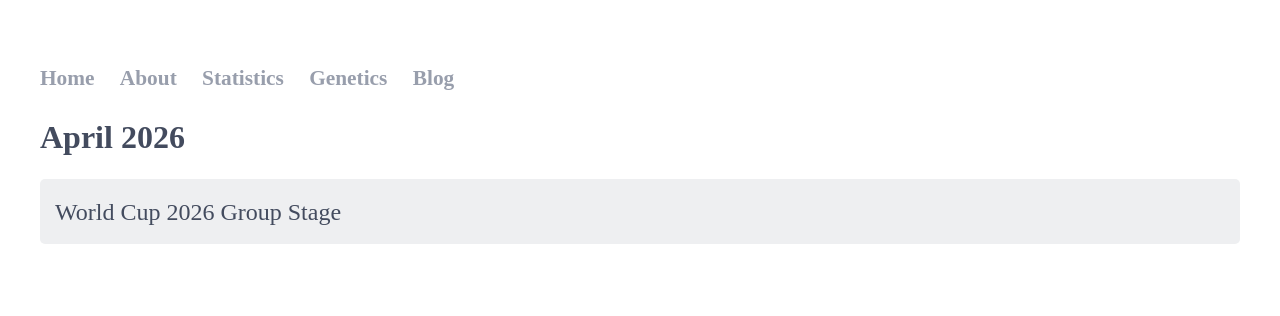
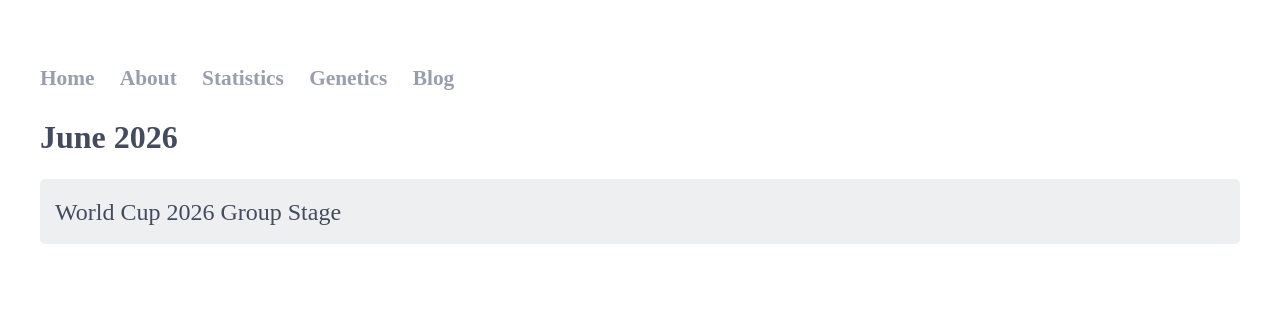
Before and after one commit to alicesmail12/alicesmail12.github.io, a Jekyll site: the page built from Blog/index.html, in a window 1280 px wide. Shown: the top 316 px of the page. Built offline with Jekyll 4.4.1, drawn with Linux system fonts in a browser that asks for light colours; some web fonts are replaced.

Commit message:
Update index.html

```diff
--- a/Blog/index.html
+++ b/Blog/index.html
@@ -84,7 +84,7 @@
 </style>
 
 <div class="container">
-<h1>April 2026</h1>
+<h1>June 2026</h1>
 <body>
     <div class="portfolio4">
         <div class="grid-item">
```
